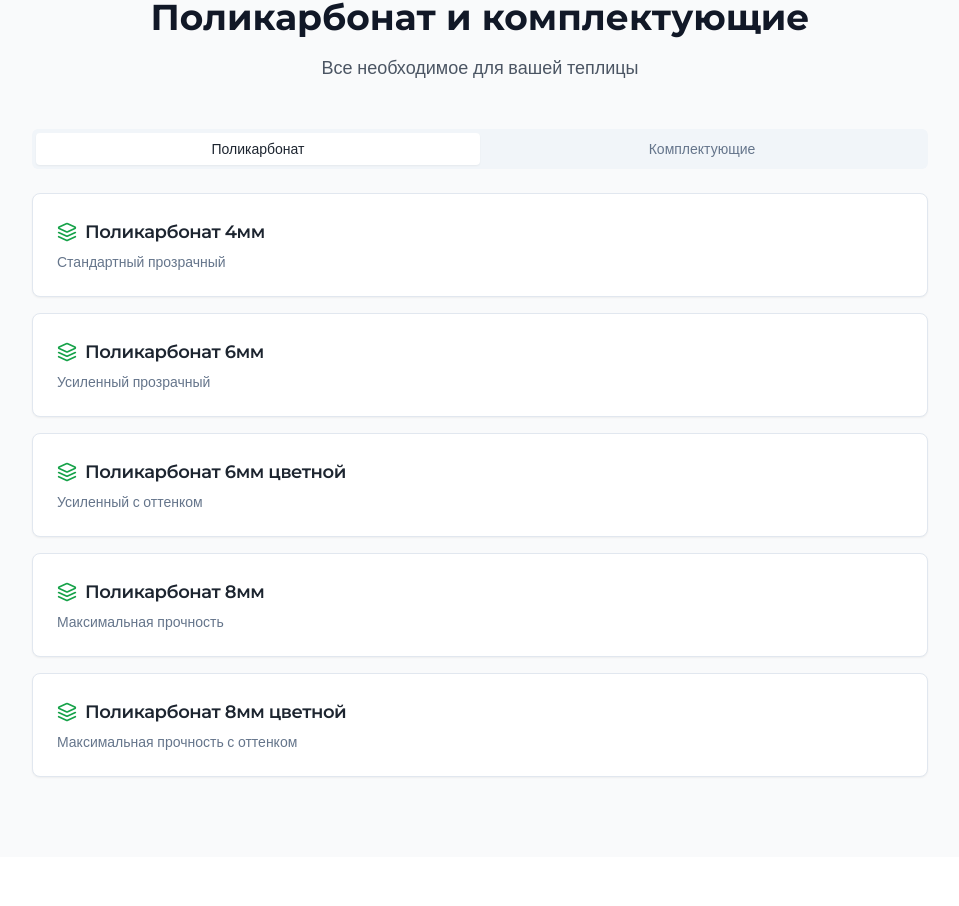
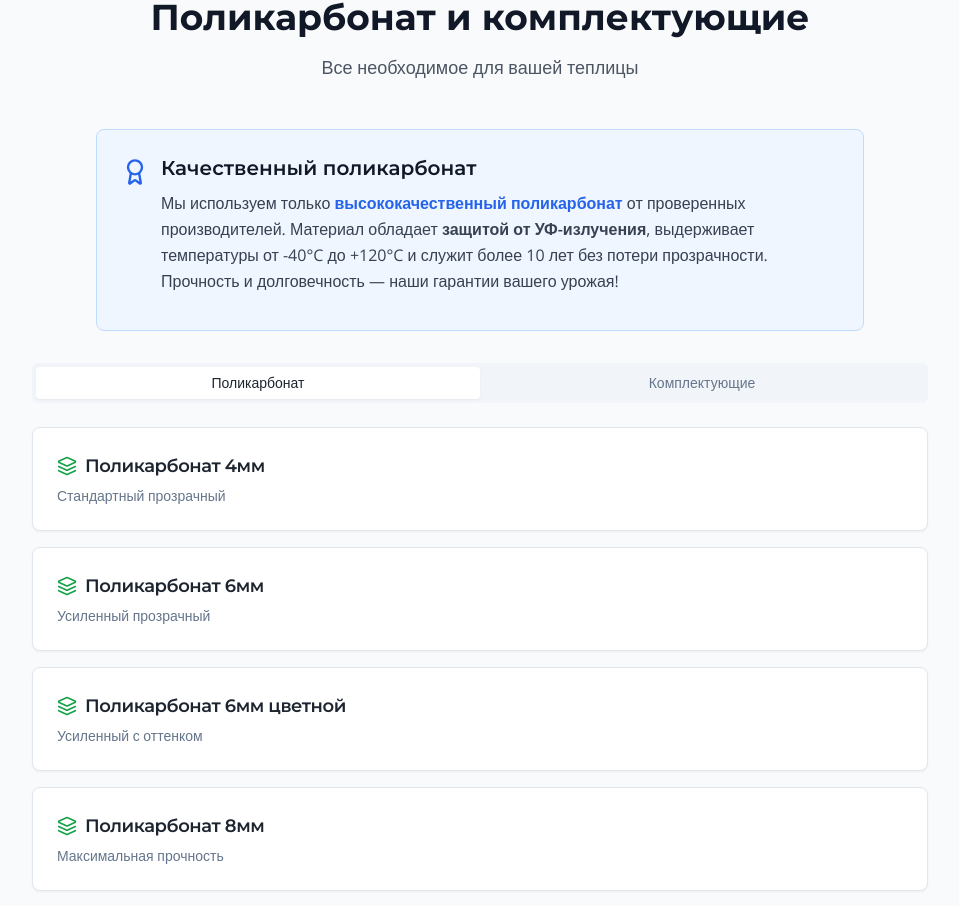
Before and after one commit to pr-poehali-dev/greenhouse-sales-platform-2, a React (Vite) app: page / in a window 1280 px wide. Shown: the part 2200-3106 px from the top of the page, without its empty margins (160-1119 px from the left). Built offline with nearby package versions, Linux system fonts and the light colour scheme.

Commit message:
Добавлена статья о поликарбонате

```diff
--- a/src/pages/Index.tsx
+++ b/src/pages/Index.tsx
@@ -215,6 +215,21 @@ const Index = () => {
           <div className="text-center mb-12">
             <h2 className="text-4xl font-bold text-gray-900 mb-4">Поликарбонат и комплектующие</h2>
             <p className="text-gray-600 text-lg">Все необходимое для вашей теплицы</p>
+          </div>
+          <div className="mb-8 max-w-3xl mx-auto">
+            <div className="bg-blue-50 border border-blue-200 rounded-lg p-6">
+              <div className="flex items-start gap-3 mb-3">
+                <Icon name="Award" size={28} className="text-blue-600 flex-shrink-0 mt-1" />
+                <div>
+                  <h3 className="text-xl font-semibold text-gray-900 mb-2">Качественный поликарбонат</h3>
+                  <p className="text-gray-700 leading-relaxed">
+                    Мы используем только <span className="font-semibold text-blue-600">высококачественный поликарбонат</span> от проверенных производителей.
+                    Материал обладает <span className="font-semibold">защитой от УФ-излучения</span>, выдерживает температуры от -40°C до +120°C
+                    и служит более 10 лет без потери прозрачности. Прочность и долговечность — наши гарантии вашего урожая!
+                  </p>
+                </div>
+              </div>
+            </div>
           </div>
           <Tabs defaultValue="polycarbonate" className="max-w-4xl mx-auto">
             <TabsList className="grid w-full grid-cols-2">
```
